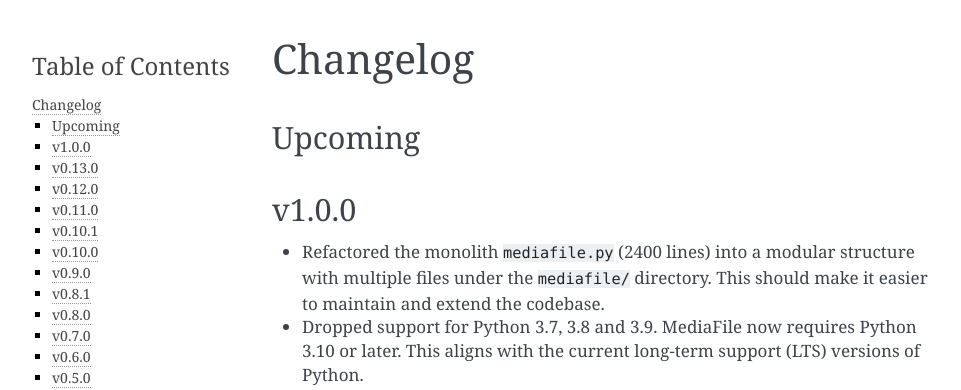
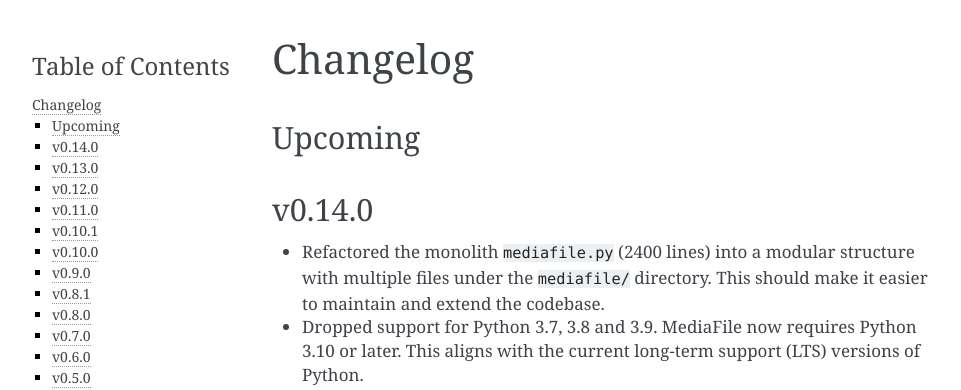
Before and after one commit to beetbox/mediafile, a Sphinx documentation site: the page built from docs/changelog.rst, in a window 1280 px wide and 900 px high. Shown: the top 390 px of the window, without its empty margins (148-1109 px from the left). Built offline with Sphinx 7.4.7, drawn with Linux system fonts in a browser that asks for light colours.

Commit message:
Update changelog

```diff
--- a/docs/changelog.rst
+++ b/docs/changelog.rst
@@ -4,8 +4,8 @@ Changelog
 Upcoming
 --------
 
-v1.0.0
-------
+v0.14.0
+-------
 
 - Refactored the monolith ``mediafile.py`` (2400 lines) into a modular structure
   with multiple files under the ``mediafile/`` directory. This should make it
```
